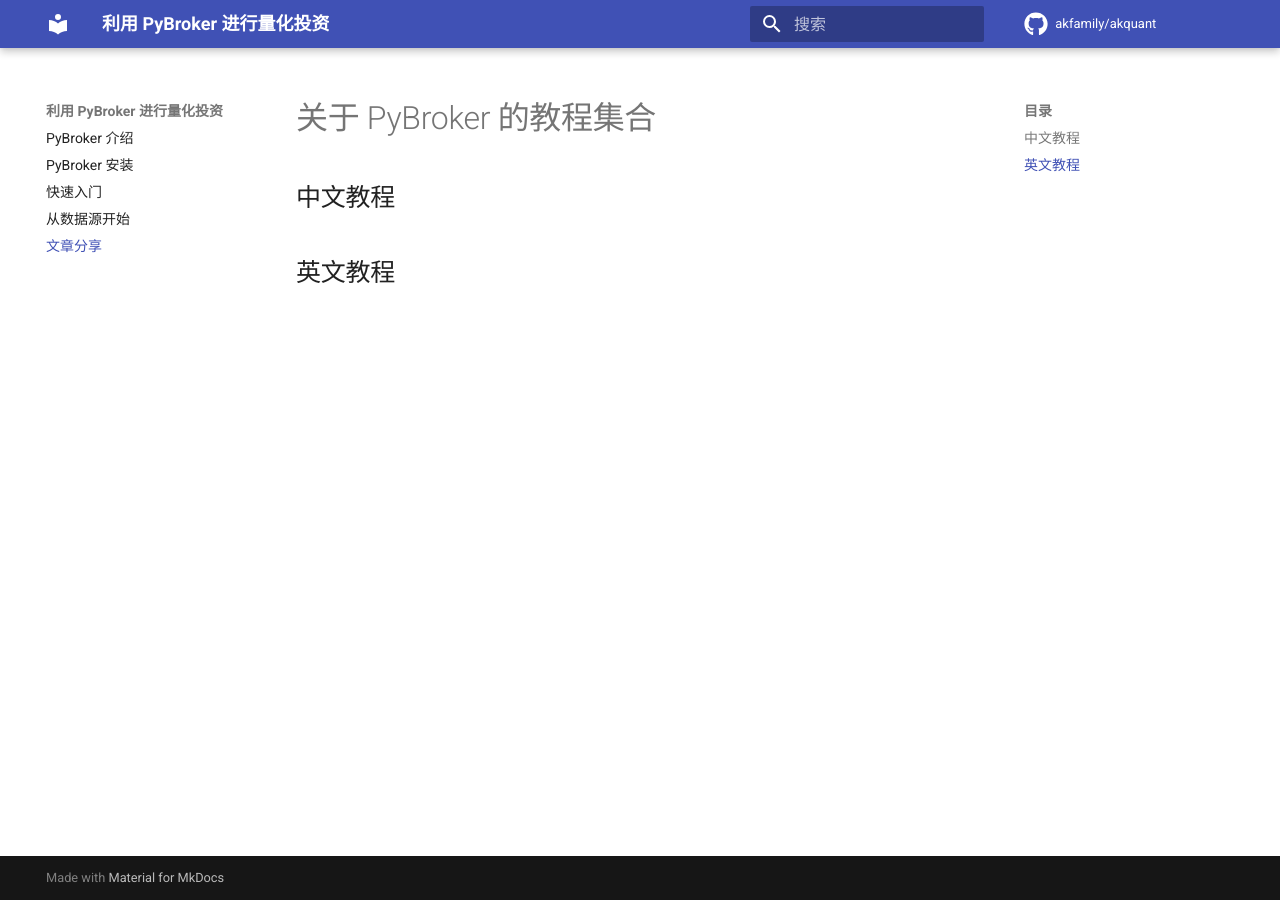
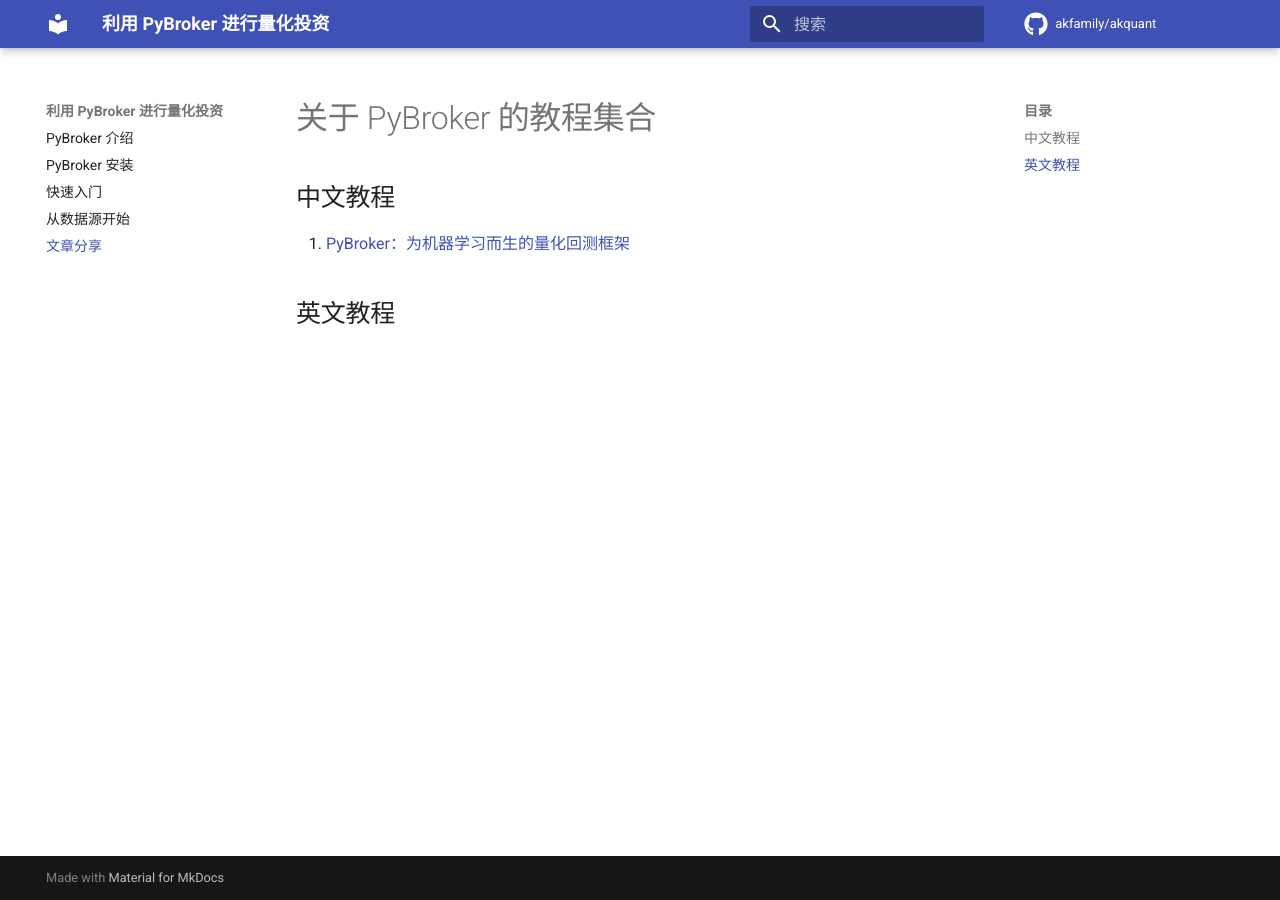
Before and after one commit to xujinzhao/akquant, an MkDocs documentation site: the page built from docs/article.md, in a window 1280 px wide. Built offline with MkDocs 1.6.1 and Material for MkDocs 9.7.7, drawn with Linux system fonts in a browser that asks for light colours; comment, search, counter and statistics services are not loaded; the version menu is left out.

Commit message:
update docs

```diff
--- a/docs/article.md
+++ b/docs/article.md
@@ -2,6 +2,6 @@
 
 ## 中文教程
 
-
+1. [PyBroker：为机器学习而生的量化回测框架](https://zhuanlan.zhihu.com/p/623542060)
 
 ## 英文教程
```
Also changed, not shown: 1 other file.
